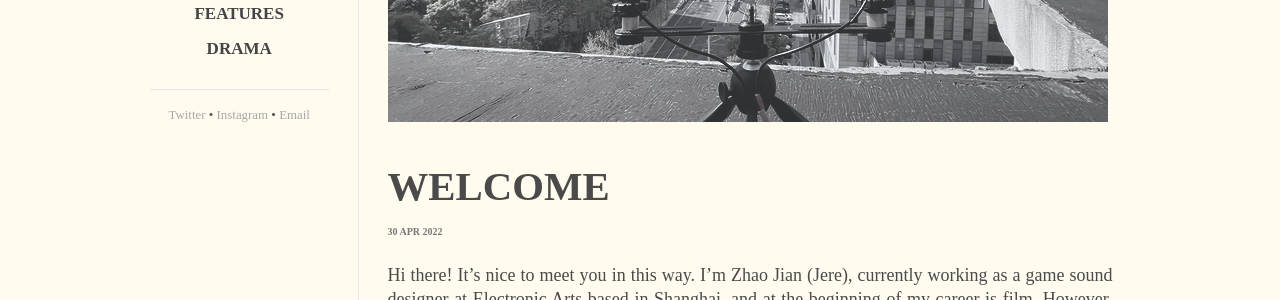
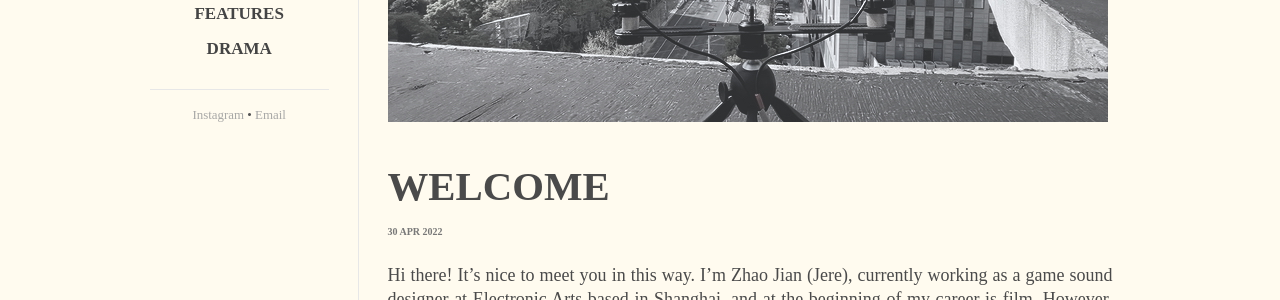
Before and after one commit to zhaojian26/works, a Jekyll site: the page built from index.html, in a window 1280 px wide. Shown: the part 282-582 px from the top of the page. Built offline with Jekyll 4.4.1, drawn with Linux system fonts in a browser that asks for light colours.

Commit message:
Update default.html
remove twitter link

```diff
--- a/_layouts/default.html
+++ b/_layouts/default.html
@@ -40,7 +40,6 @@
         </div>
         <div class="footer">
           <span id="footer-links">
-            <a href="https://twitter.com/zhaojian26" class="footer-link">Twitter</a> <span class="separator">&bull;</span>
             <a href="https://www.instagram.com/jian.zh/" class="footer-link">Instagram</a> <span class="separator">&bull;</span>
             <a href="MailTo:jianaudio@gmail.com" class="footer-link">Email</a>
           </span>
```
